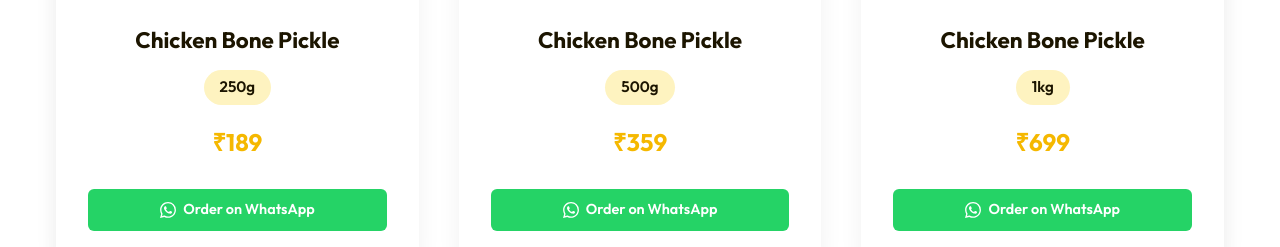
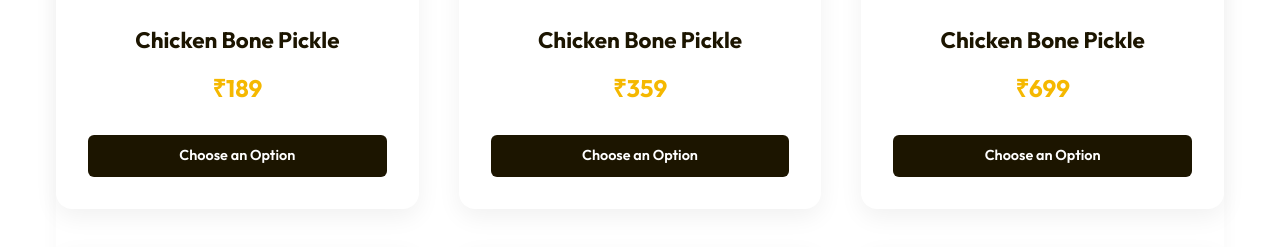
Before and after one commit to Kishore-vardhineni/Omris_Home_Kitchen_Frontend_Code, a React (Vite) app: page /non-veg-pickles in a window 1280 px wide. Shown: the part 639-886 px from the top of the page. Built offline with nearby package versions, Linux system fonts and the light colour scheme.

Commit message:
Non veg pickeles also same changes done

```diff
--- a/src/pages/NonVegPickles.jsx
+++ b/src/pages/NonVegPickles.jsx
@@ -4,21 +4,13 @@ import { motion } from 'framer-motion';
 import '../styles/PickleVarieties.css';
 import { chickenBoneProducts, chickenBonelessProducts } from '../data/products';
 
-const WhatsAppIcon = ({ size = 16 }) => (
-  <svg xmlns="http://www.w3.org/2000/svg" width={size} height={size} viewBox="0 0 24 24" fill="currentColor" aria-hidden="true">
-    <path d="M17.472 14.382c-.297-.149-1.758-.867-2.03-.967-.273-.099-.471-.148-.67.15-.197.297-.767.966-.94 1.164-.173.199-.347.223-.644.075-.297-.15-1.255-.463-2.39-1.475-.883-.788-1.48-1.761-1.653-2.059-.173-.297-.018-.458.13-.606.134-.133.298-.347.446-.52.149-.174.198-.298.298-.497.099-.198.05-.371-.025-.52-.075-.149-.669-1.612-.916-2.207-.242-.579-.487-.5-.669-.51-.173-.008-.371-.01-.57-.01-.198 0-.52.074-.792.372-.272.297-1.04 1.016-1.04 2.479 0 1.462 1.065 2.875 1.213 3.074.149.198 2.096 3.2 5.077 4.487.709.306 1.262.489 1.694.625.712.227 1.36.195 1.871.118.571-.085 1.758-.719 2.006-1.413.248-.694.248-1.289.173-1.413-.074-.124-.272-.198-.57-.347m-5.421 7.403h-.004a9.87 9.87 0 01-5.031-1.378l-.361-.214-3.741.982.998-3.648-.235-.374a9.86 9.86 0 01-1.51-5.26c.001-5.45 4.436-9.884 9.888-9.884 2.64 0 5.122 1.03 6.988 2.898a9.825 9.825 0 012.893 6.994c-.003 5.45-4.437 9.884-9.885 9.884m8.413-18.297A11.815 11.815 0 0012.05 0C5.495 0 .16 5.335.157 11.892c0 2.096.547 4.142 1.588 5.945L.057 24l6.305-1.654a11.882 11.882 0 005.683 1.448h.005c6.554 0 11.89-5.335 11.893-11.893a11.821 11.821 0 00-3.48-8.413z" />
-  </svg>
-);
-
-const WHATSAPP_NUMBER = '917670851967';
-
 const nonVegPickleProducts = [...chickenBoneProducts, ...chickenBonelessProducts];
 
-const ProductCard = ({ product, index, onWhatsApp }) => (
+const ProductCard = ({ product, index }) => (
   <Link
     to={`/products/${product.id}`}
     className="product-card-link"
-    aria-label={`View details for ${product.name} ${product.weight}`}
+    aria-label={`View details for ${product.name}`}
   >
     <motion.div
       className="tomato-card"
@@ -29,21 +21,13 @@ const ProductCard = ({ product, index, onWhatsApp }) => (
       whileHover={{ y: -10, scale: 1.02 }}
     >
       <div className="tomato-img-wrapper">
-        <img src={product.image} alt={`${product.name} ${product.weight}`} />
+        <img src={product.image} alt={product.name} />
       </div>
       <div className="tomato-info">
         <h4>{product.name}</h4>
-        <span className="weight-badge">{product.weight}</span>
         <p className="tomato-price">₹{product.price}</p>
-        <button
-          className="btn btn-whatsapp add-to-cart-btn"
-          onClick={(e) => {
-            e.preventDefault();
-            e.stopPropagation();
-            onWhatsApp(product);
-          }}
-        >
-          <WhatsAppIcon size={16} /> Order on WhatsApp
+        <button className="btn btn-choose-option add-to-cart-btn">
+          Choose an Option
         </button>
       </div>
     </motion.div>
@@ -51,13 +35,6 @@ const ProductCard = ({ product, index, onWhatsApp }) => (
 );
 
 const NonVegPickles = () => {
-  const handleWhatsApp = (product) => {
-    const msg = encodeURIComponent(
-      `Hi! I'm interested in ordering *${product.name} - ${product.weight}* (₹${product.price}). Can you please help me place the order?`
-    );
-    window.open(`https://wa.me/${WHATSAPP_NUMBER}?text=${msg}`, '_blank', 'noopener,noreferrer');
-  };
-
   return (
     <section className="varieties-section">
       <div className="container">
@@ -91,7 +68,6 @@ const NonVegPickles = () => {
                 key={`${product.id}-${product.weight}`}
                 product={product}
                 index={index}
-                onWhatsApp={handleWhatsApp}
               />
             ))}
           </div>
```
